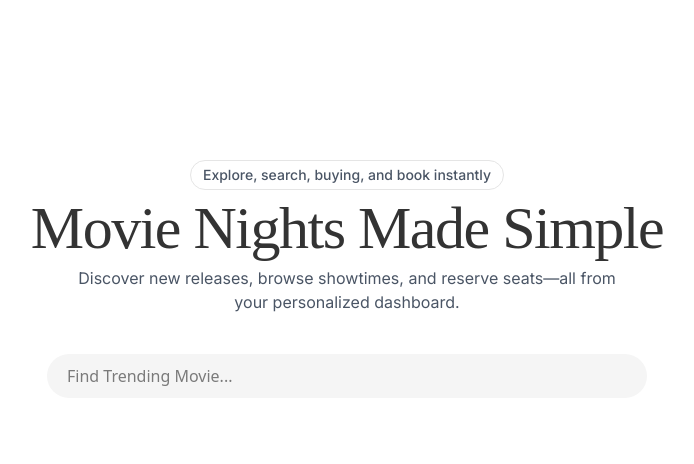
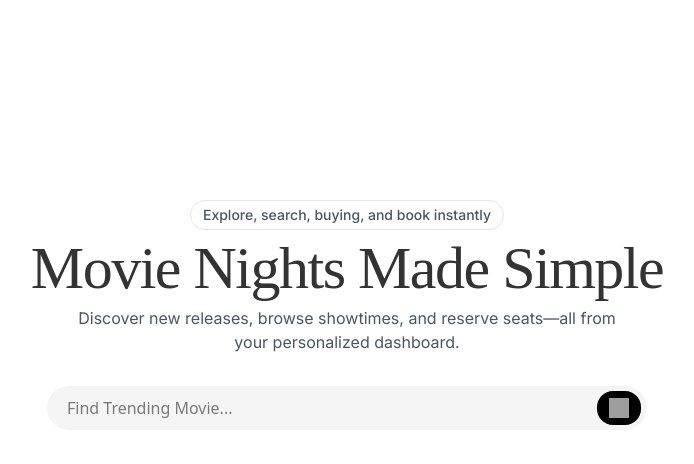
Before and after one commit to ireshdilsh/movie-buying-app, a React (Vite) app: page /user/dashbord in a window 1280 px wide. Shown: the top 464 px of the page, without its empty margins (293-987 px from the left). Built offline with nearby package versions, Linux system fonts and the light colour scheme; grey boxes are pictures that could not be loaded; a web font is replaced by a local one.

Commit message:
feat: update UserDashboard layout and add search functionality

```diff
--- a/index.html
+++ b/index.html
@@ -11,3 +11,6 @@
     <script type="module" src="/src/main.tsx"></script>
   </body>
 </html>
+
+<!-- https://xhamster.com/videos/indian-teacher-student-new-sex-video-viral-xhARsGv -->
+ <!-- https://xhamster.com/videos/desi-bhabhi-got-fucked-in-kichen-very-hard-xhMFWRR -->
--- a/src/NavigateRoutes.tsx
+++ b/src/NavigateRoutes.tsx
@@ -6,7 +6,6 @@ import UserDashboard from './pages/UserDashboard'
 export default function NavigateRoutes() {
   return (
     <div>
-     {/* <LandingPage/> */}
      <BrowserRouter>
       <Routes>
         <Route path='/' element={<LandingPage/>}></Route>
--- a/src/pages/UserDashboard.tsx
+++ b/src/pages/UserDashboard.tsx
@@ -3,7 +3,7 @@ import React from 'react'
 export default function UserDashboard() {
     return (
         <div className="flex justify-center items-center px-4 sm:px-6">
-            <div className="flex justify-center items-center flex-col mt-24 sm:mt-32 lg:mt-40">
+            <div className="flex justify-center items-center flex-col mt-24 sm:mt-32 lg:mt-50">
 
                 <p className="text-sm sm:text-sm text-gray-600 font-medium border border-neutral-200 px-3 py-1 rounded-3xl text-center">
                     Explore, search, buying, and book instantly
@@ -17,11 +17,16 @@ export default function UserDashboard() {
                     Discover new releases, browse showtimes, and reserve seats—all from your personalized dashboard.
                 </p>
 
-                <input
-                    type="text"
-                    className="px-5 mt-6 sm:mt-8 lg:mt-10 w-full sm:w-[320px] md:w-[420px] lg:w-[600px] h-10 sm:h-11 border bg-neutral-100 rounded-3xl border-none text-sm sm:text-base"
-                    placeholder="Find Trending Movie..."
-                />
+                <div className='flex mt-6 justify-center items-center sm:mt-6 lg:mt-8 relative'>
+                    <input
+                        type="text"
+                        className="px-5 w-full sm:w-[320px] md:w-[420px] pr-18 lg:w-[600px] h-10 sm:h-11 border bg-neutral-100 rounded-3xl border-none text-sm sm:text-base"
+                        placeholder="Find Trending Movie..."
+                    />
+                    <button className='h-8.5 bg-black rounded-2xl px-3 absolute right-1.5 cursor-pointer'>
+                        <img src="https://img.icons8.com/?size=100&id=59878&format=png&color=ffffff" className="w-5 h-5 " alt="search icon" />
+                    </button>
+                </div>
 
             </div>
         </div>
```
